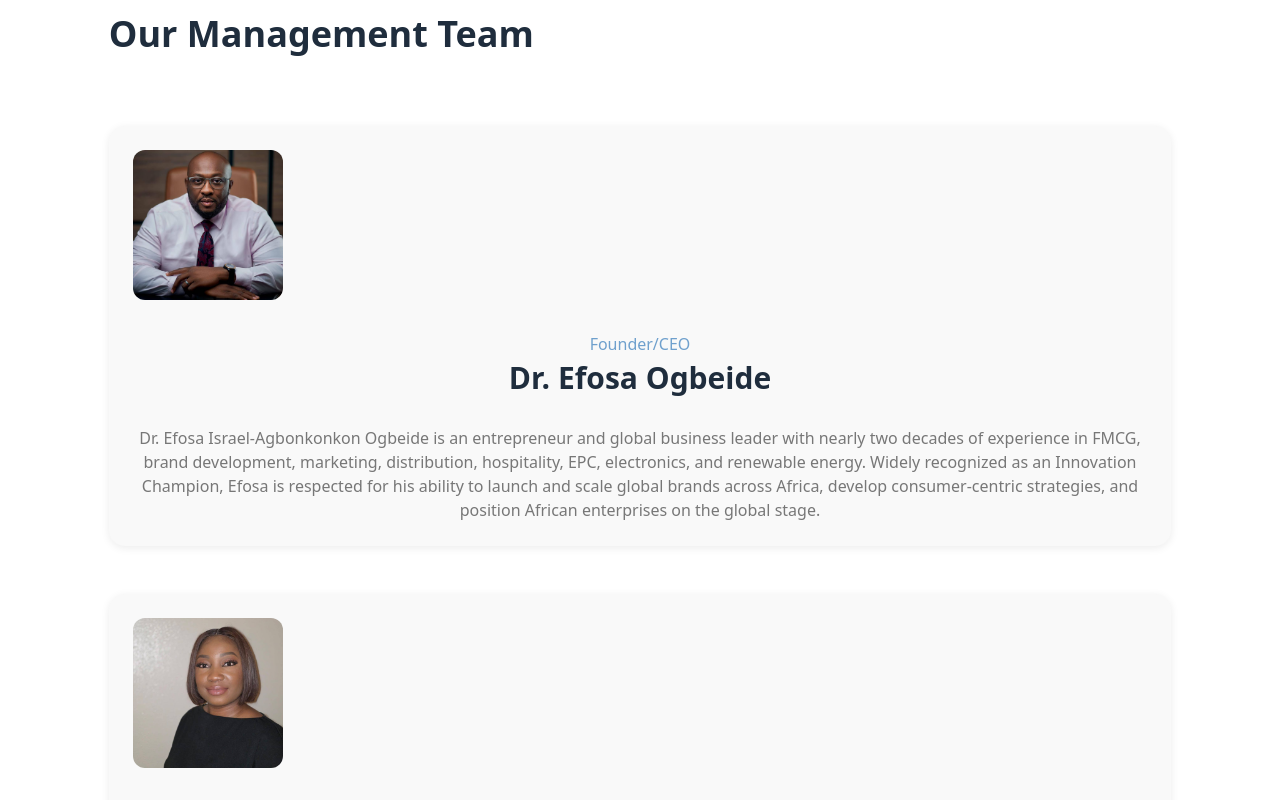
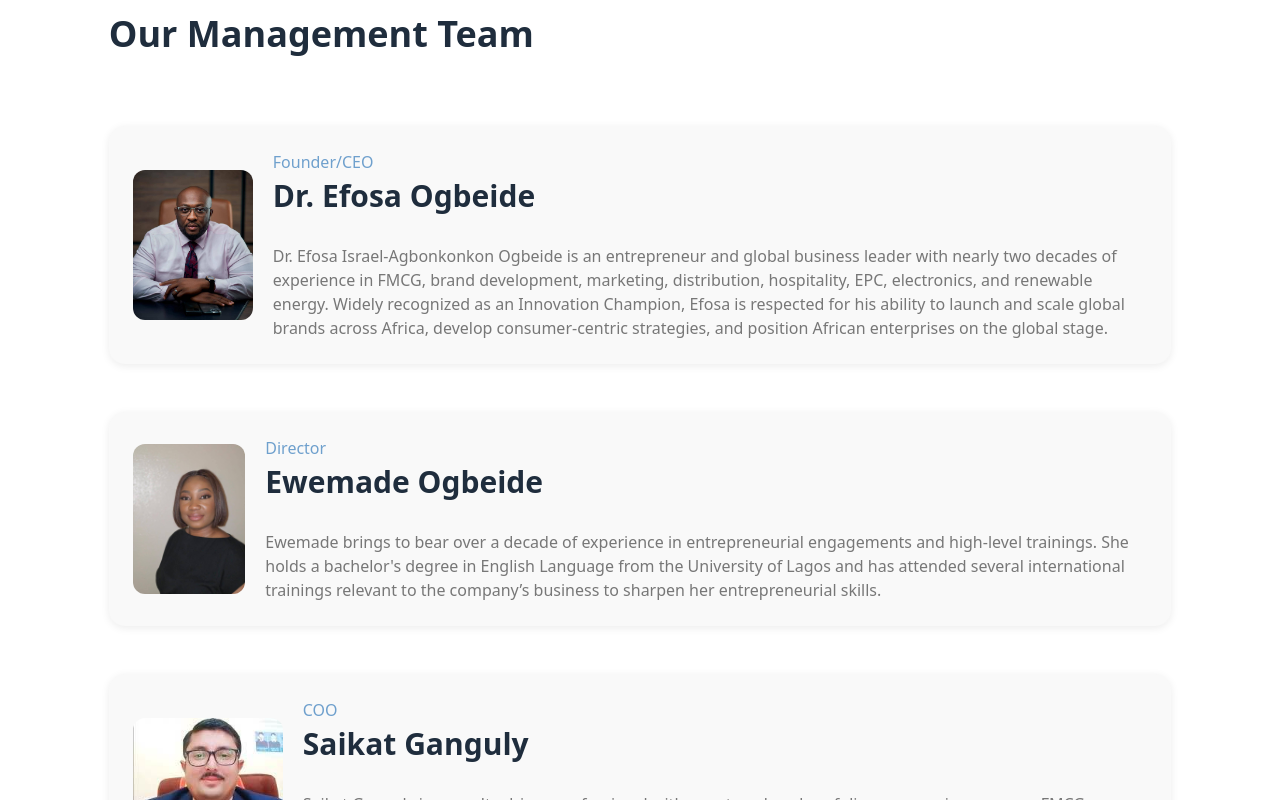
Before and after one commit to Tjayx/psychic-invention-sore-ma, a React (Vite) app: page /about-us in a window 1280 px wide. Shown: the part 2000-2800 px from the top of the page. Built offline with nearby package versions, Linux system fonts and the light colour scheme.

Commit message:
Adjusted management team arrangement.

```diff
--- a/src/pages/About-Us/index.css
+++ b/src/pages/About-Us/index.css
@@ -32,10 +32,6 @@
   @apply flex flex-col md:grid md:grid-cols-2 xl:flex-row items-center gap-[1em];
 }
 
-.team .member {
-  @apply flex flex-col items-center text-center;
-}
-
 .member h4 {
   @apply text-[#6fa0cd] mb-1;
 }
@@ -59,17 +55,13 @@
   margin-top: 2rem;
 }
 
-.management-team .member {
-  display: flex;
-  align-items: flex-start;
-  gap: 2rem;
-  background: #f9f9f9;
-  border-radius: 16px;
-  padding: 1.5rem;
-  box-shadow: 0 2px 8px rgba(0,0,0,0.08);
+.team .member {
+  @apply flex gap-5 items-center bg-[#f9f9f9] rounded-2xl p-6;
+
+  box-shadow: 0 2px 8px rgba(0, 0, 0, 0.08);
 }
 
-.member-image img {
+.member img {
   width: 150px;
   height: 150px;
   border-radius: 12px;
--- a/src/pages/About-Us/index.tsx
+++ b/src/pages/About-Us/index.tsx
@@ -12,23 +12,19 @@ const Index = () => {
   const coreValues = [
     {
       title: "Partnership",
-      content:
-        "building strong local and global collaborations.",
+      content: "building strong local and global collaborations.",
     },
     {
       title: "Integrity",
-      content:
-        "doing business with trust and transparency.",
+      content: "doing business with trust and transparency.",
     },
     {
       title: "Innovation",
-      content:
-        "staying ahead with bold, forward-thinking solutions.",
+      content: "staying ahead with bold, forward-thinking solutions.",
     },
     {
       title: "Excellence",
-      content:
-        "setting the highest standard in every venture we undertake.",
+      content: "setting the highest standard in every venture we undertake.",
     },
   ];
 
@@ -97,7 +93,8 @@ const Index = () => {
       >
         <h2>Our Management Team</h2>
         <div className="team">
-          {managementTeam.map(({ jobTitle, name, experience, image }, index) => (
+          {managementTeam.map(
+            ({ jobTitle, name, experience, image }, index) => (
               <motion.div
                 key={index}
                 className="member"
@@ -109,16 +106,15 @@ const Index = () => {
                   ease: [0, 0.71, 0.2, 1.01],
                 }}
               >
-              <div className="member-image">
                 <img src={image} alt={name} />
-              </div>
                 <div className="member-info">
                   <h4>{jobTitle}</h4>
                   <h3>{name}</h3>
                   <p>{experience}</p>
                 </div>
               </motion.div>
-          ))}
+            )
+          )}
         </div>
       </motion.div>
     </div>
```
Lines whose indentation alone changed are shown as unchanged.
